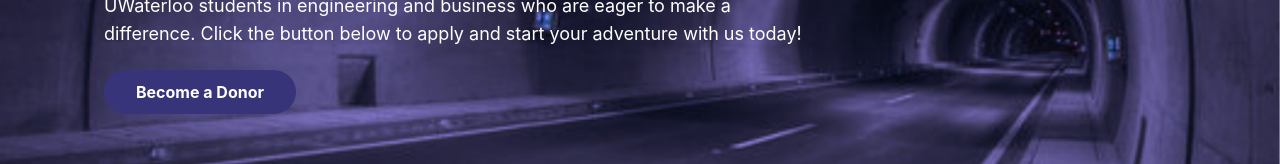
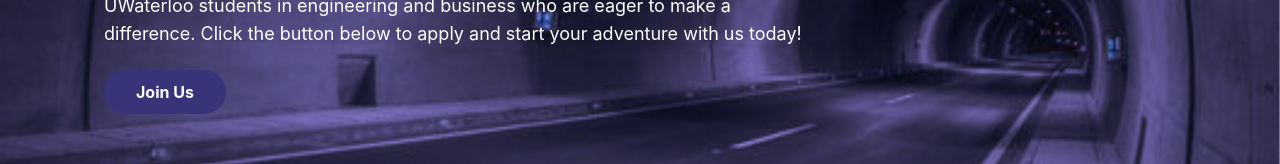
Before and after one commit to watdig/watdig.github.io, a React (Vite) app: page /join in a window 1280 px wide. Shown: the part 507-671 px from the top of the page. Built offline with nearby package versions, Linux system fonts and the light colour scheme.

Commit message:
label changes

```diff
--- a/src/components/JoinUs.tsx
+++ b/src/components/JoinUs.tsx
@@ -56,7 +56,7 @@ const Join: React.FC = () => {
                 (e.currentTarget.style.backgroundColor = "#383479")
               }
             >
-              Become a Donor
+              Join Us
             </a>
         </div>
       </section>
```
